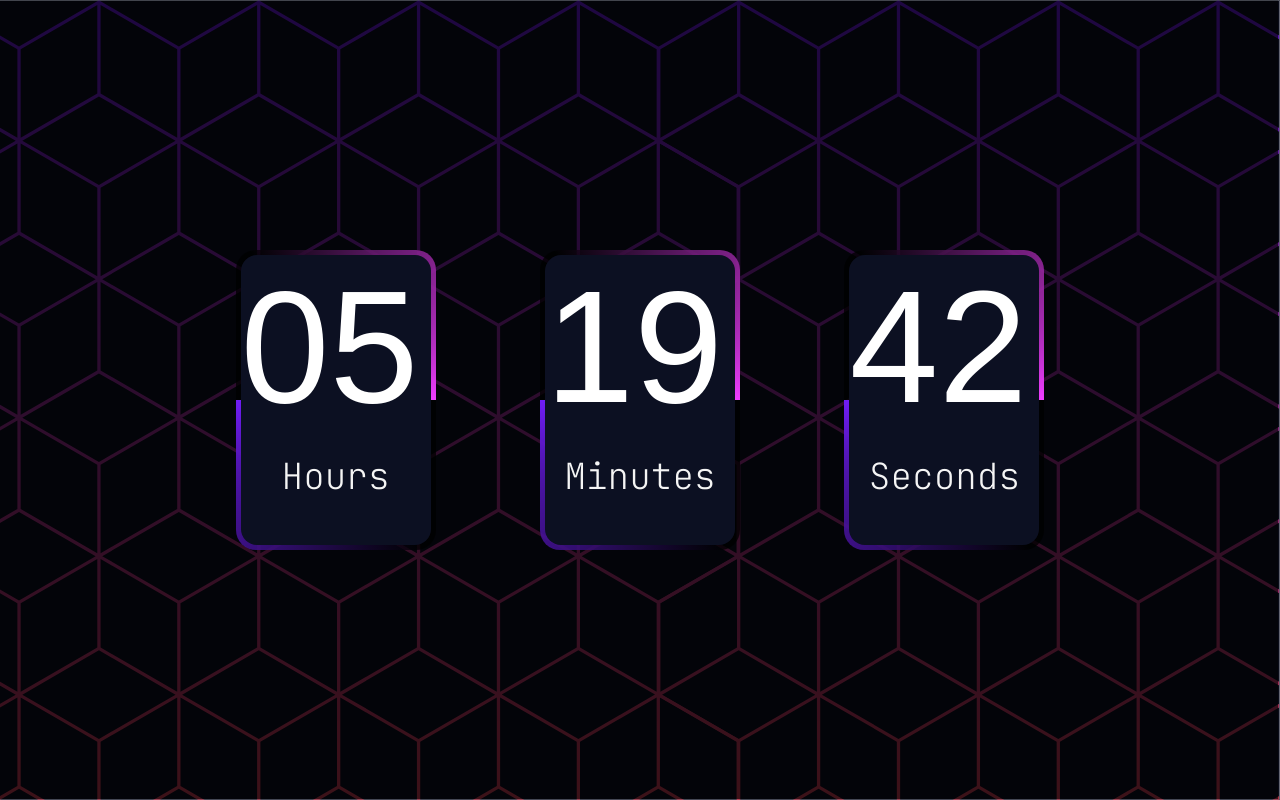
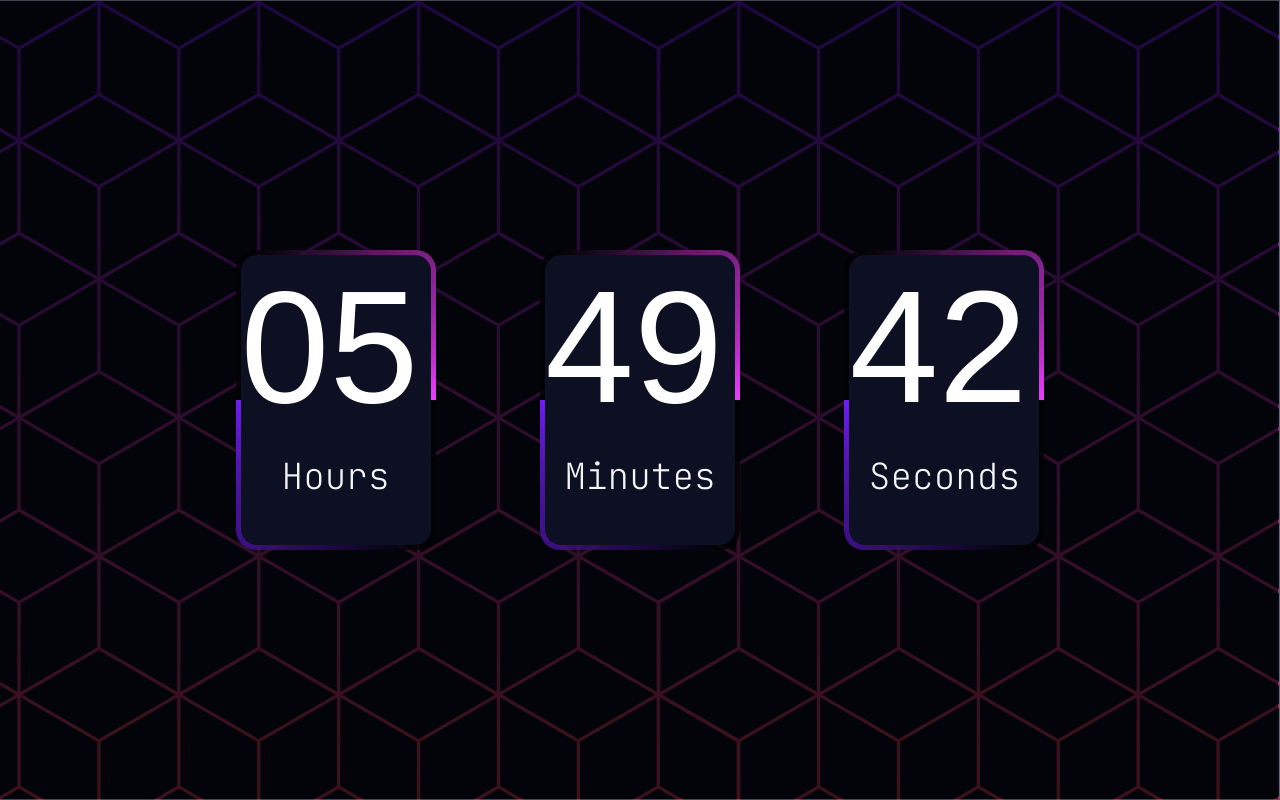
Before and after one commit to Saharsh-Wadekar/countdown, a plain HTML site: page index.html in a window 1280 px wide. Drawn offline with Linux system fonts and the light colour scheme.

Commit message:
change timing

```diff
--- a/index.html
+++ b/index.html
@@ -19,7 +19,7 @@
       var x;
 
       // Set the date we're counting down from
-      var countDownDate = new Date("Feb 10, 2023 11:00:00").getTime();
+      var countDownDate = new Date("Feb 10, 2023 11:30:00").getTime();
 
       // Update the count down every 1 second
       x = setInterval(function () {
```
